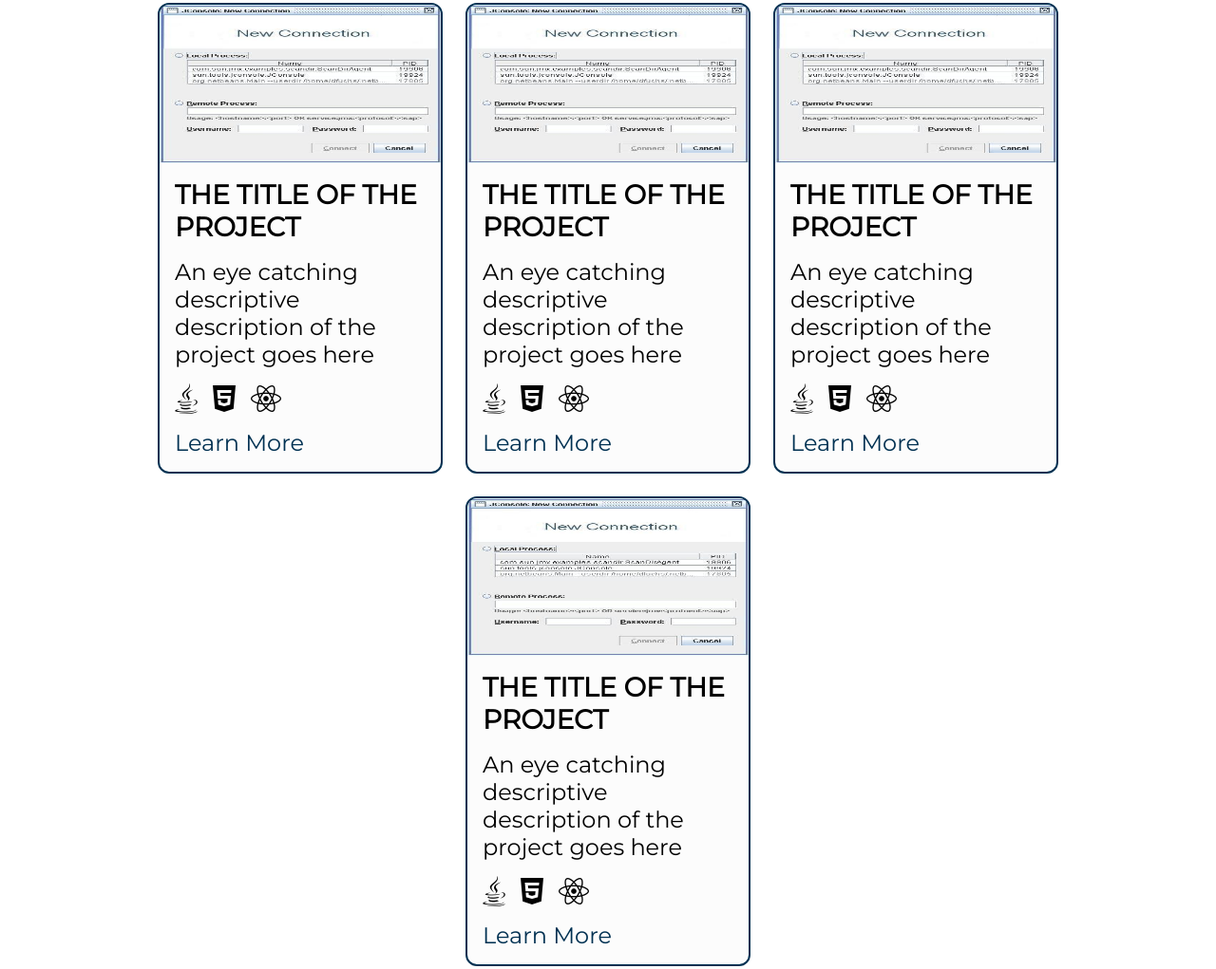
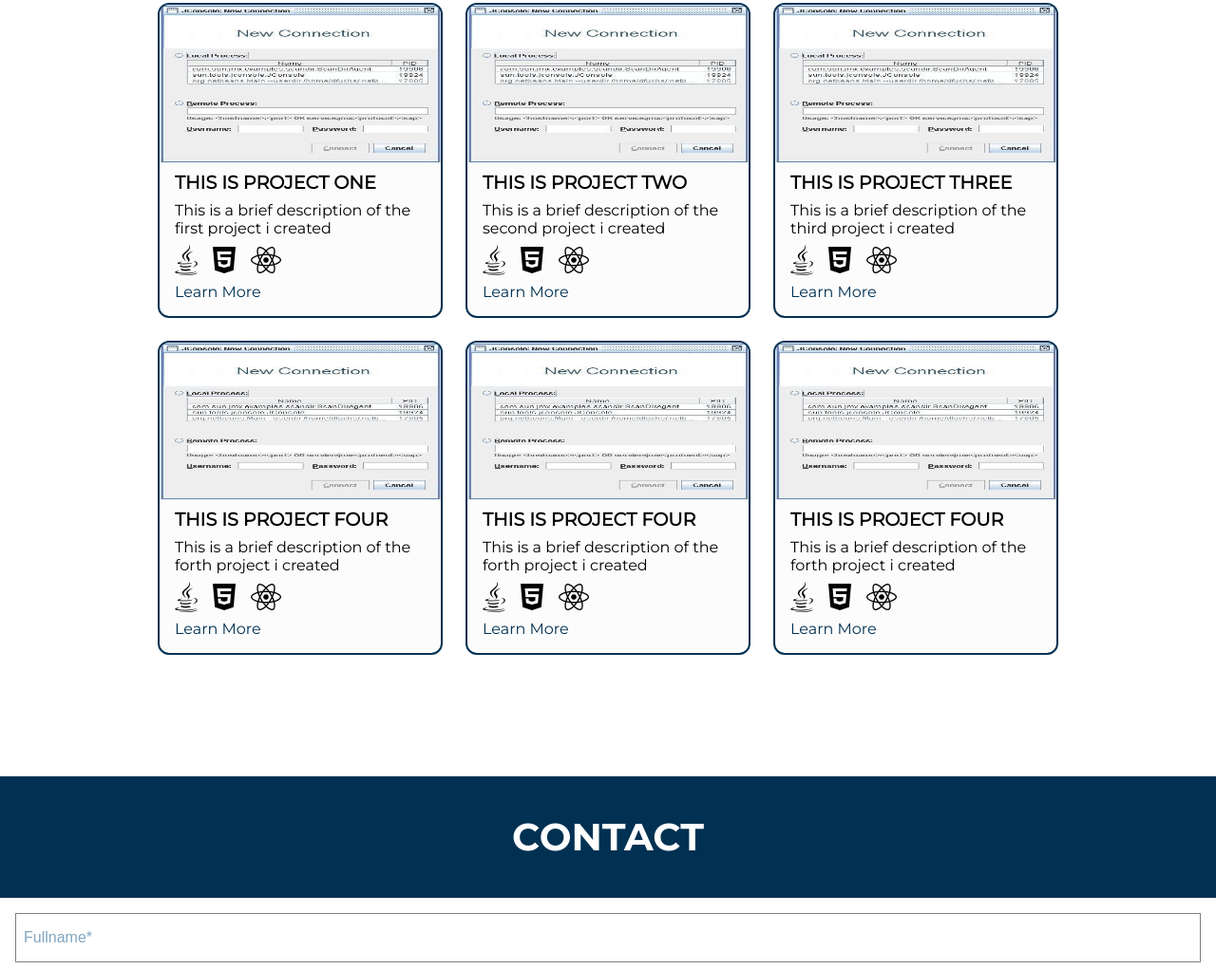
Before and after one commit to 004Ongoro/myWebsite, a website with bundled scripts: page en/portfolio/index.html in a window 1280 px wide. Shown: the part 1674-2695 px from the top of the page at 95% size. Built offline with nearby package versions, Linux system fonts and the light colour scheme.

Commit message:
Added data/projects.js and js/main.js and implemented dynamic projects loading.

```diff
--- a/css/portfolio.css
+++ b/css/portfolio.css
@@ -357,7 +357,7 @@ main {
   border: 2px solid var(--color-button);
   display: flex;
   flex-direction: column;
-  gap: 1rem;
+  gap: 0.5rem;
 
   h3 {
     text-transform: uppercase;
@@ -370,6 +370,15 @@ main {
     margin: 0 1rem 0rem;
     display: flex;
     align-items: center;
+  }
+
+  h3 {
+    font-size: 1.2rem;
+  }
+
+  p,
+  a {
+    font-size: 1rem;
   }
 
   div {
--- /dev/null
+++ b/data/projects.js
@@ -0,0 +1,51 @@
+const projects = [
+  {
+    id: "proj001",
+    screenshot: "../../assets/images/project_placeholder.jpg",
+    title: "This is project one",
+    description: "This is a brief description of the first project i created",
+    link: "https",
+  },
+
+  {
+    id: "proj002",
+    screenshot: "../../assets/images/project_placeholder.jpg",
+    title: "This is project two",
+    description: "This is a brief description of the second project i created",
+    link: "https://www.github.com/004Ongoro/",
+  },
+
+  {
+    id: "proj003",
+    screenshot: "../../assets/images/project_placeholder.jpg",
+    title: "This is project three",
+    description: "This is a brief description of the third project i created",
+    link: "https://www.github.com/004Ongoro/",
+  },
+
+  {
+    id: "proj004",
+    screenshot: "../../assets/images/project_placeholder.jpg",
+    title: "This is project four",
+    description: "This is a brief description of the forth project i created",
+    link: "https://www.github.com/004Ongoro/",
+  },
+
+  {
+    id: "proj004",
+    screenshot: "../../assets/images/project_placeholder.jpg",
+    title: "This is project four",
+    description: "This is a brief description of the forth project i created",
+    link: "https://www.github.com/004Ongoro/",
+  },
+
+  {
+    id: "proj004",
+    screenshot: "../../assets/images/project_placeholder.jpg",
+    title: "This is project four",
+    description: "This is a brief description of the forth project i created",
+    link: "https://www.github.com/004Ongoro/",
+  },
+];
+
+export default projects;
--- a/en/portfolio/index.html
+++ b/en/portfolio/index.html
@@ -234,77 +234,21 @@
           </header>
 
           <div class="project_container">
-            <article class="project">
+            <article class="template project" style="display: none">
               <img
-                src="../../assets/images/project_placeholder.jpg"
+                src=""
                 alt="Project visual screenshot"
                 class="project_perfil"
               />
-              <h3>The Title of the Project</h3>
-              <p>
-                An eye catching descriptive description of the project goes here
-              </p>
+              <h3></h3>
+              <p></p>
               <div class="technologies">
                 <i class="fa-brands fa-java"></i>
                 <i class="fa-brands fa-html5"></i>
                 <i class="fa-brands fa-react"></i>
               </div>
 
-              <a href="#" class="learn_more">Learn More</a>
-            </article>
-
-            <article class="project">
-              <img
-                src="../../assets/images/project_placeholder.jpg"
-                alt="Project visual screenshot"
-                class="project_perfil"
-              />
-              <h3>The Title of the Project</h3>
-              <p>
-                An eye catching descriptive description of the project goes here
-              </p>
-              <div class="technologies">
-                <i class="fa-brands fa-java"></i>
-                <i class="fa-brands fa-html5"></i>
-                <i class="fa-brands fa-react"></i>
-              </div>
-              <a href="#" class="learn_more">Learn More</a>
-            </article>
-
-            <article class="project">
-              <img
-                src="../../assets/images/project_placeholder.jpg"
-                alt="Project visual screenshot"
-                class="project_perfil"
-              />
-              <h3>The Title of the Project</h3>
-              <p>
-                An eye catching descriptive description of the project goes here
-              </p>
-              <div class="technologies">
-                <i class="fa-brands fa-java"></i>
-                <i class="fa-brands fa-html5"></i>
-                <i class="fa-brands fa-react"></i>
-              </div>
-              <a href="#" class="learn_more">Learn More</a>
-            </article>
-
-            <article class="project">
-              <img
-                src="../../assets/images/project_placeholder.jpg"
-                alt="Project visual screenshot"
-                class="project_perfil"
-              />
-              <h3>The Title of the Project</h3>
-              <p>
-                An eye catching descriptive description of the project goes here
-              </p>
-              <div class="technologies">
-                <i class="fa-brands fa-java"></i>
-                <i class="fa-brands fa-html5"></i>
-                <i class="fa-brands fa-react"></i>
-              </div>
-              <a href="#" class="learn_more">Learn More</a>
+              <a href="#" target="_blank" class="learn_more">Learn More</a>
             </article>
           </div>
         </section>
@@ -460,6 +404,7 @@
     </div>
 
     <script src="../../js/home.js"></script>
+    <script type="module" src="../../js/main.js"></script>
     <script src="../../js/form-home.js"></script>
   </body>
 </html>
--- /dev/null
+++ b/js/main.js
@@ -0,0 +1,25 @@
+import projects from "../data/projects.js";
+
+console.log(projects.title);
+
+const renderProjects = () => {
+  const projectsContainer = document.querySelector(".project_container");
+  const projectCard = document.querySelector(".template");
+
+  projects.forEach((project) => {
+    // clone .template
+    const projCard = projectCard.cloneNode(true);
+
+    projCard.querySelector("img").src = project.screenshot;
+    projCard.querySelector("img").alt = `${project.title} screenshot`;
+    projCard.querySelector("h3").textContent = project.title;
+    projCard.querySelector("p").textContent = project.description;
+    projCard.querySelector("a").href = project.link;
+
+    projCard.style.display = "flex";
+
+    projectsContainer.appendChild(projCard);
+  });
+};
+
+document.addEventListener("DOMContentLoaded", renderProjects);
```
Also changed, not shown: index.html (+1 -1 lines).
